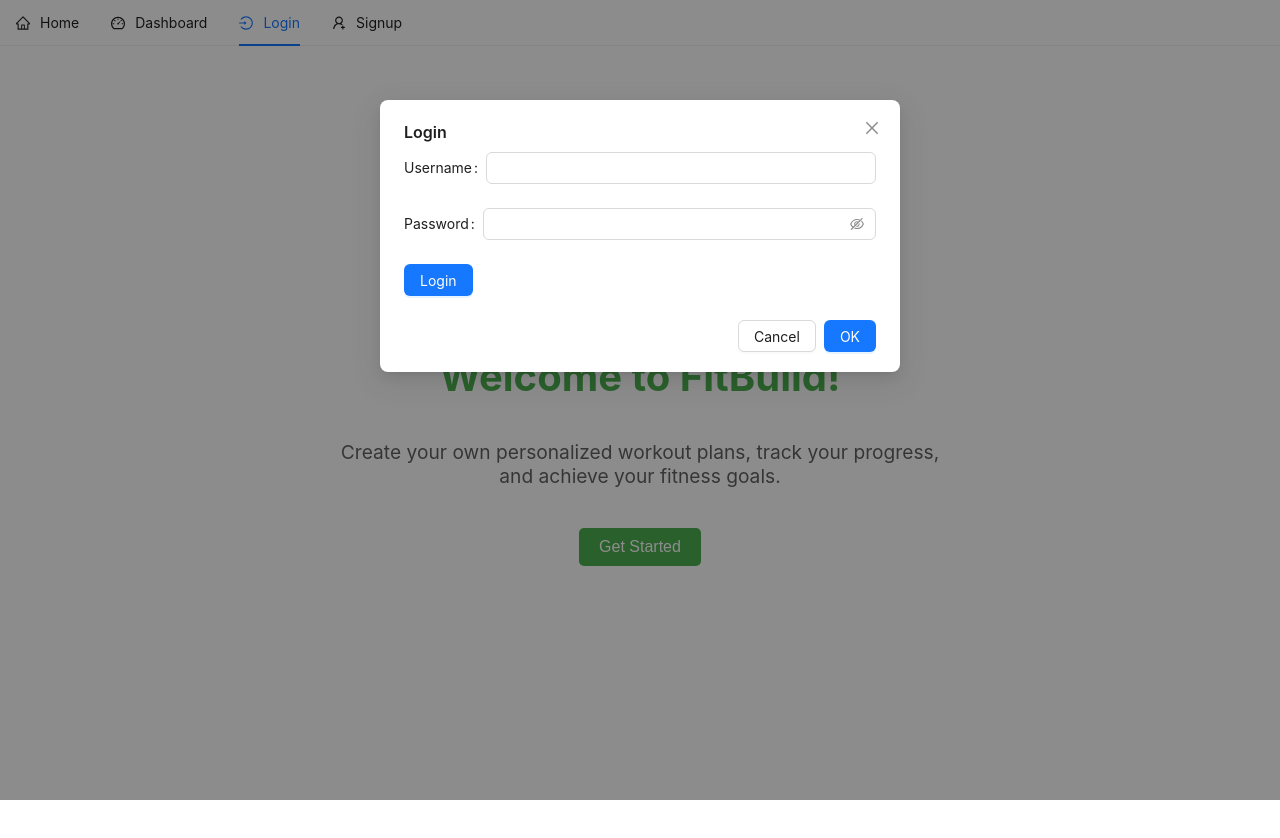
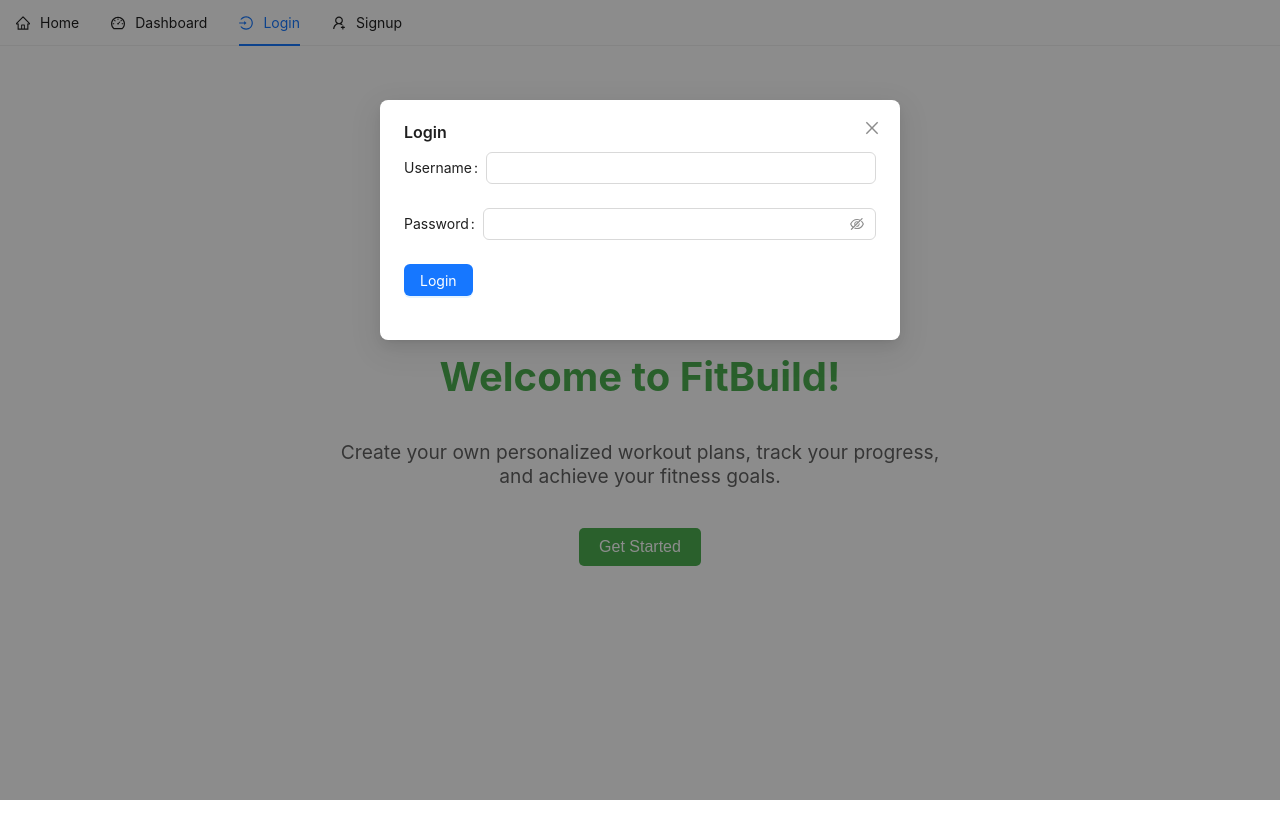
Before and after one commit to mathminx/FitBuilder, a React (Create React App) app in the folder client/: page / in a window 1280 px wide. Both pictures are taken after a click on the item "Login". Shown: the top 838 px of the page. Built offline with nearby package versions, Linux system fonts and the light colour scheme.

Commit message:
hid the footer element on the login modal

```diff
--- a/client/src/components/navbar/LoginSignup.js
+++ b/client/src/components/navbar/LoginSignup.js
@@ -35,6 +35,7 @@ const LoginModal = ({ visible, handleOk, handleCancel }) => {
       visible={visible}
       onOk={handleOk}
       onCancel={handleCancel}
+      footer={null}
     >
       <Form onFinish={onFinish} onFinishFailed={onFinishFailed}>
         <Form.Item label="Username" name="username">
```
